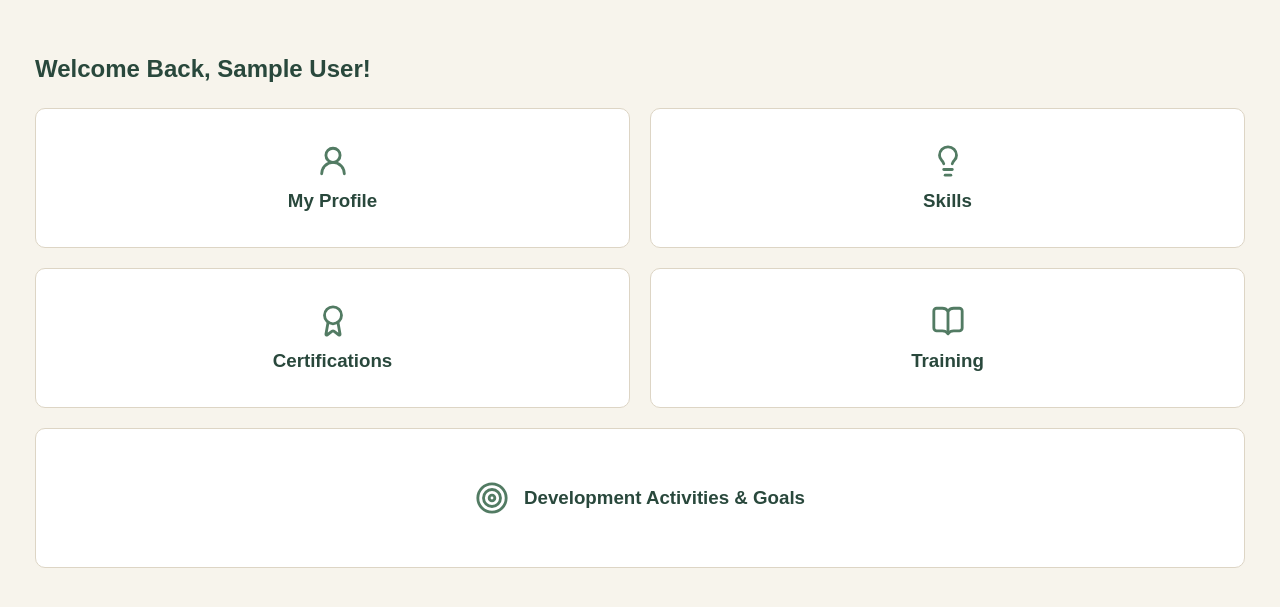
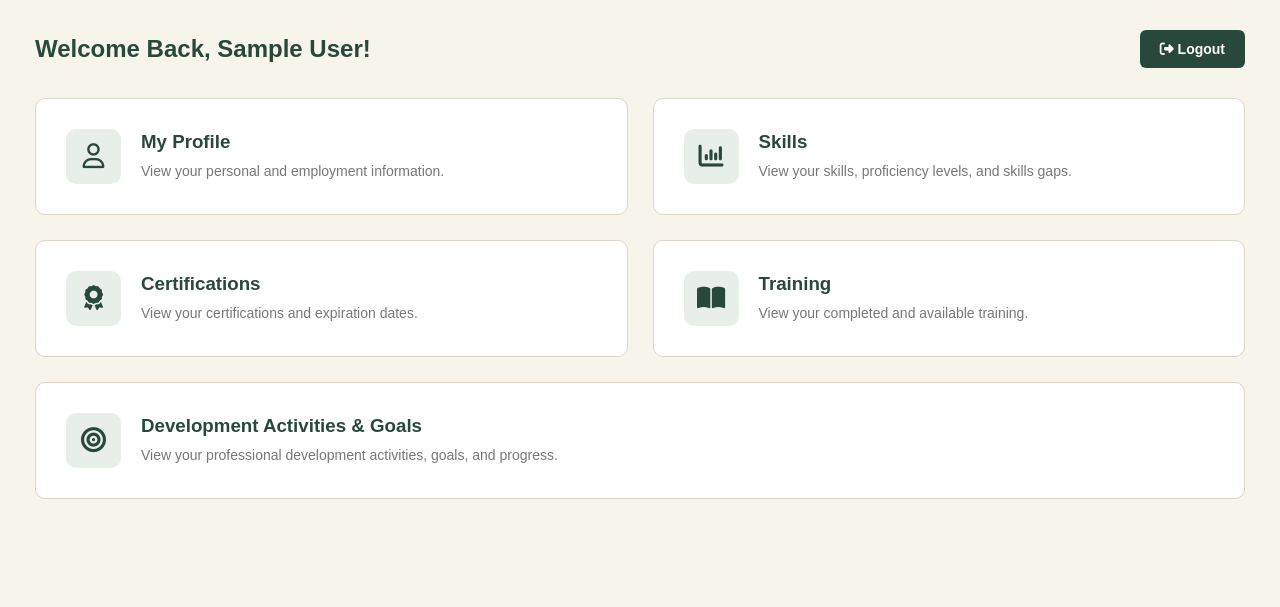
Before and after one commit to julieannerpurcell-hash/Capstone-Project, a Django app: page /employee/ in a window 1280 px wide. Shown: the part 87-694 px from the top of the page. Run offline with Django 5.2, Linux system fonts and the light colour scheme; a user stored in the database is signed in; tables that the repository leaves empty hold one stand-in row (values such as "Sample post").

Commit message:
employee_profile

```diff
--- a/config/urls.py
+++ b/config/urls.py
@@ -9,6 +9,7 @@ urlpatterns = [
     path('logout/', views.logout_view, name='logout'),
 
     path('employee/', views.employee_dashboard, name='employee_dashboard'),
+    path('employee/profile/', views.employee_profile, name='employee_profile'),
     path('manager/', views.manager_dashboard, name='manager_dashboard'),
     path('administrator/', views.admin_dashboard, name='admin_dashboard'),
 ]
--- a/core/templates/core/employee_dashboard.html
+++ b/core/templates/core/employee_dashboard.html
@@ -6,7 +6,9 @@
     <meta name="viewport" content="width=device-width, initial-scale=1.0">
     <title>Employee Dashboard | NGS</title>
 
-    <script src="https://unpkg.com/lucide@latest"></script>
+    <!-- Font Awesome Icons -->
+    <link rel="stylesheet"
+          href="https://cdnjs.cloudflare.com/ajax/libs/font-awesome/6.5.2/css/all.min.css">
 
     <style>
         * {
@@ -31,61 +33,116 @@
         }
 
         main {
-            padding: 35px;
+            padding: 30px 35px;
         }
 
-        .welcome {
-            margin-bottom: 25px;
+        /* Welcome Message and Logout */
+        .welcome-bar {
+            display: flex;
+            justify-content: space-between;
+            align-items: center;
+            gap: 20px;
+            margin-bottom: 30px;
         }
 
-        .sections {
+        .welcome-bar h2 {
+            margin: 0;
+        }
+
+        .logout-button {
+            background: #29483C;
+            color: white;
+            border: none;
+            padding: 11px 20px;
+            border-radius: 6px;
+            cursor: pointer;
+            font-size: 14px;
+            font-weight: bold;
+        }
+
+        .logout-button:hover {
+            background: #527B63;
+        }
+
+        /* Dashboard Layout */
+        .dashboard-grid {
             display: grid;
             grid-template-columns: repeat(2, 1fr);
-            gap: 20px;
+            gap: 25px;
         }
 
-        .card {
+        .dashboard-card {
+            display: flex;
+            align-items: center;
+            gap: 20px;
             background: white;
-            padding: 25px;
             border: 1px solid #DDD5C5;
             border-radius: 10px;
-            min-height: 140px;
+            padding: 30px;
+            text-decoration: none;
+            color: #29483C;
+            transition: 0.2s;
+        }
+
+        .dashboard-card:hover {
+            border-color: #8FAF9B;
+            transform: translateY(-3px);
+        }
+
+        .dashboard-card h3 {
+            margin: 0 0 8px 0;
+        }
+
+        .dashboard-card p {
+            margin: 0;
+            color: #777;
+            font-size: 14px;
+            line-height: 1.5;
+        }
+
+        /* Dashboard Icons */
+        .icon {
+            width: 55px;
+            height: 55px;
+            flex-shrink: 0;
+            border-radius: 10px;
+            background: #E8EEE8;
             display: flex;
-            flex-direction: column;
             align-items: center;
             justify-content: center;
-            text-align: center;
         }
 
-        .card .icon {
-            width: 34px;
-            height: 34px;
-            margin-bottom: 12px;
-            color: #527B63;
-        }
-
-        .card h3 {
-            margin: 0;
+        .icon i {
+            font-size: 25px;
             color: #29483C;
         }
 
-        .development {
-            grid-column: span 2;
-            flex-direction: row;
-            gap: 15px;
+        /* Bottom Development Card */
+        .wide-card {
+            grid-column: 1 / -1;
         }
 
-        .development .icon {
-            margin-bottom: 0;
+        /* Mobile Layout */
+        @media (max-width: 650px) {
+            main {
+                padding: 20px;
             }
 
-        @media (max-width: 600px) {
-            .sections {
+            header {
+                padding: 20px;
+            }
+
+            .dashboard-grid {
                 grid-template-columns: 1fr;
             }
 
-            .development {
-                grid-column: span 1;
+            .wide-card {
+                grid-column: auto;
+            }
+
+            .welcome-bar {
+                align-items: flex-start;
+                flex-direction: column;
             }
         }
     </style>
@@ -99,44 +156,100 @@
 
     <main>
 
-        <section class="welcome">
+        <!-- Welcome Message and Logout Button -->
+        <div class="welcome-bar">
+
             <h2>Welcome Back, {{ employee.name }}!</h2>
-        </section>
 
-        <section class="sections">
+            <form method="POST" action="{% url 'logout' %}">
+                {% csrf_token %}
+                <button type="submit" class="logout-button">
+                    <i class="fa-solid fa-right-from-bracket"></i>
+                    Logout
+                </button>
+            </form>
 
-            <div class="card">
-                <i data-lucide="user-round" class="icon"></i>
-                <h3>My Profile</h3>
         </div>
 
-            <div class="card">
-                <i data-lucide="lightbulb" class="icon"></i>
-                <h3>Skills</h3>
+        <!-- Dashboard Cards -->
+        <section class="dashboard-grid">
+
+            <!-- My Profile -->
+            <a href="{% url 'employee_profile' %}" class="dashboard-card">
+
+                <div class="icon">
+                    <i class="fa-regular fa-user"></i>
                 </div>
 
-            <div class="card">
-                <i data-lucide="award" class="icon"></i>
-                <h3>Certifications</h3>
+                <div>
+                    <h3>My Profile</h3>
+                    <p>View your personal and employment information.</p>
                 </div>
 
-            <div class="card">
-                <i data-lucide="book-open" class="icon"></i>
-                <h3>Training</h3>
+            </a>
+
+            <!-- Skills -->
+            <a href="#" class="dashboard-card">
+
+                <div class="icon">
+                    <i class="fa-solid fa-chart-column"></i>
                 </div>
 
-            <div class="card development">
-                <i data-lucide="target" class="icon"></i>
-                <h3>Development Activities & Goals</h3>
+                <div>
+                    <h3>Skills</h3>
+                    <p>View your skills, proficiency levels, and skills gaps.</p>
                 </div>
+
+            </a>
+
+            <!-- Certifications -->
+            <a href="#" class="dashboard-card">
+
+                <div class="icon">
+                    <i class="fa-solid fa-award"></i>
+                </div>
+
+                <div>
+                    <h3>Certifications</h3>
+                    <p>View your certifications and expiration dates.</p>
+                </div>
+
+            </a>
+
+            <!-- Training -->
+            <a href="#" class="dashboard-card">
+
+                <div class="icon">
+                    <i class="fa-solid fa-book-open"></i>
+                </div>
+
+                <div>
+                    <h3>Training</h3>
+                    <p>View your completed and available training.</p>
+                </div>
+
+            </a>
+
+            <!-- Development Activities and Goals -->
+            <a href="#" class="dashboard-card wide-card">
+
+                <div class="icon">
+                    <i class="fa-solid fa-bullseye"></i>
+                </div>
+
+                <div>
+                    <h3>Development Activities &amp; Goals</h3>
+                    <p>
+                        View your professional development activities,
+                        goals, and progress.
+                    </p>
+                </div>
+
+            </a>
 
         </section>
 
     </main>
 
-    <script>
-        lucide.createIcons();
-    </script>
-
 </body>
 </html>
--- a/core/views.py
+++ b/core/views.py
@@ -68,7 +68,6 @@ def logout_view(request):
 
     return redirect_by_role(request.user)
 
-
 @login_required
 def employee_dashboard(request):
     if request.user.employee_profile.role != 'employee':
@@ -77,6 +76,17 @@ def employee_dashboard(request):
     employee = request.user.employee_profile
 
     return render(request, 'core/employee_dashboard.html', {
+        'employee': employee
+    })
+
+@login_required
+def employee_profile(request):
+    if request.user.employee_profile.role != 'employee':
+        return redirect_by_role(request.user)
+
+    employee = request.user.employee_profile
+
+    return render(request, 'core/employee_profile.html', {
         'employee': employee
     })
 
```
Also changed, not shown: core/templates/core/employee_profile.html (added, +263 -0 lines), core/templates/core/login.html (+2 -9 lines). Lines whose indentation alone changed are shown as unchanged.
